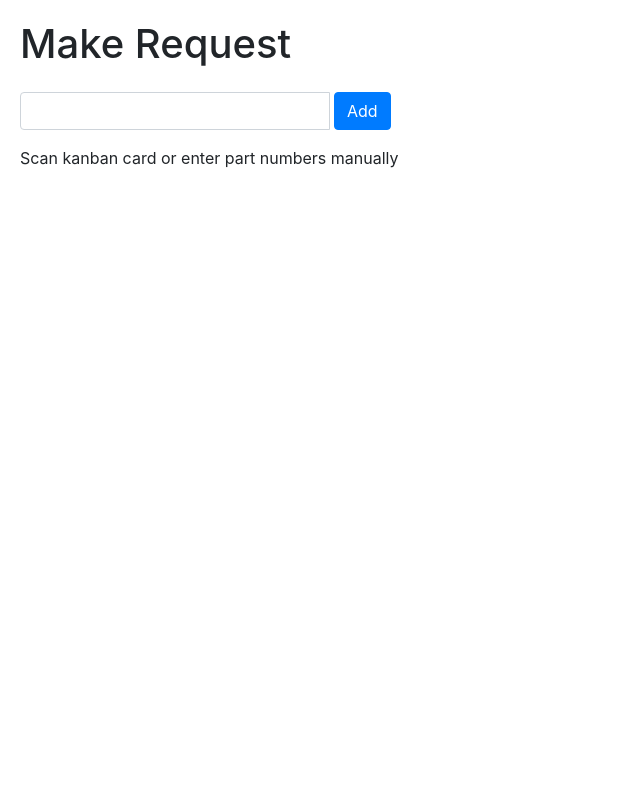
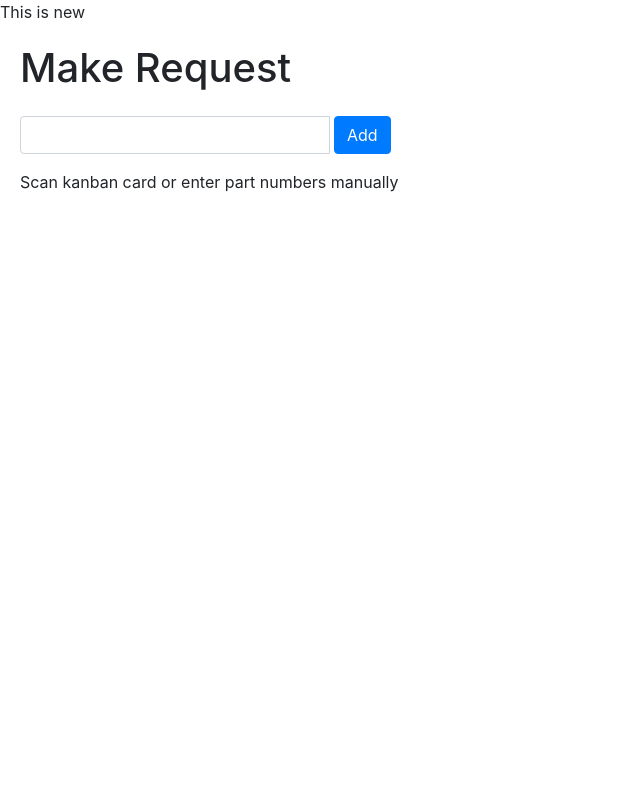
Before and after one commit to shcherbakaite/kanbanboms-egui, a Django app: page /editrequest/1 in a window 1280 px wide. Shown: the whole page, without its empty margins (0-640 px from the left). Run offline with Django 3.2, Linux system fonts and the light colour scheme; data comes from the database, SQL or seed files in the repository; some libraries are stand-ins or nearby versions.

Commit message:
Deploy test

```diff
--- a/kanbanbomsapp/templates/kanbanbomsapp/base.html
+++ b/kanbanbomsapp/templates/kanbanbomsapp/base.html
@@ -8,6 +8,7 @@
 <script src="https://cdn.jsdelivr.net/gh/xcash/bootstrap-autocomplete@v2.2.2/dist/latest/bootstrap-autocomplete.min.js"></script>
 </head>
 <body>
+	This is new
 	{% block content %}
     {% endblock %}
 </body>
```
